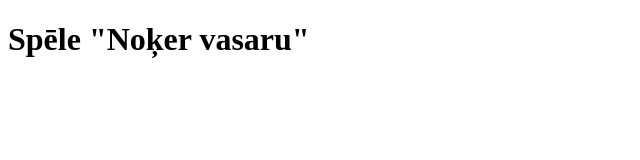
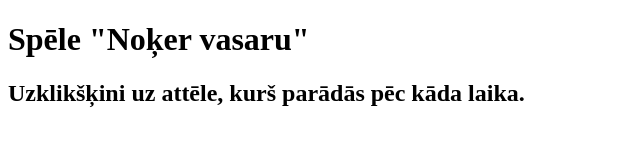
Before and after one commit to dianazalite/Pirmais-projekts, a plain HTML site: page index.html in a window 1280 px wide. Shown: the whole page, without its empty margins (0-640 px from the left). Drawn offline with Linux system fonts and the light colour scheme.

Commit message:
Pievienoju noteikumus

```diff
--- a/index.html
+++ b/index.html
@@ -10,5 +10,11 @@
    <div class="galva">
        <h1>Spēle "Noķer vasaru"</h1>
    </div>
+   <div class="noteikumi">
+       <h2>Uzklikšķini uz attēle, kurš parādās pēc kāda laika.</h2>
+   </div>
+   <div id="bilde" style="position absolute">
+
+   </div>
 </body>
 </html>
```
